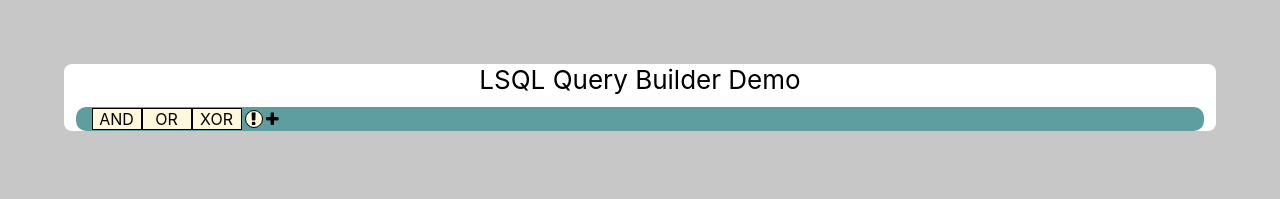
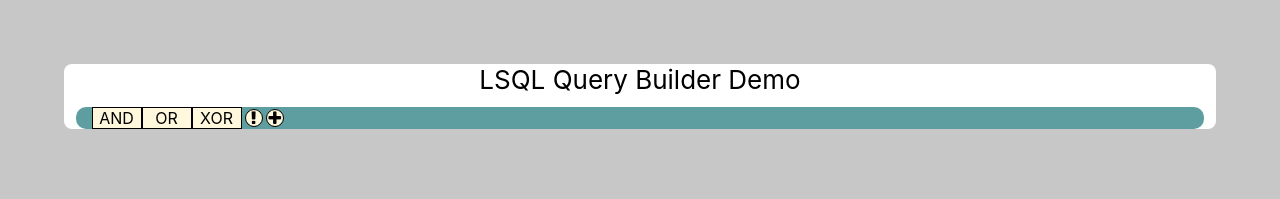
Before and after one commit to LLKennedy/lsql, a React (Create React App) app in the folder @lsql/ui/: page / in a window 1280 px wide. Shown: the top 199 px of the page. Built offline with nearby package versions, Linux system fonts and the light colour scheme.

Commit message:
Remove unnecessary "not" selectors

```diff
--- a/@lsql/ui/src/query/GroupBuilder.css
+++ b/@lsql/ui/src/query/GroupBuilder.css
@@ -1,3 +1,13 @@
+* {
+    /* Variables for everything in this component */
+    --hover-colour: aqua;
+    --good-hover-colour: green;
+    --bad-hover-colour: red;
+    --selected-button-colour: blue;
+    --unselected-button-colour: cornsilk;
+    --button-border-colour: black;
+}
+
 .lsql-groupbuilder-container {
     display: inline-flex;
     flex-direction: column
@@ -7,11 +17,9 @@
 .lsql-toggleable, .lsql-clickable {
     cursor: pointer;
     user-select: none;
-}
-.lsql-toggleable:not(.lsql-toggled), .lsql-clickable:not(.lsql-clicked) {
     background-color: var(--unselected-button-colour);
 }
-.lsql-toggleable:hover, .lsql-clickable:hover, .lsql-toggled:hover {
+.lsql-toggleable:hover, .lsql-clickable:hover, .lsql-toggleable.lsql-toggled:hover {
     background-color: var(--hover-colour);
 }
 .lsql-toggleable.lsql-toggled, .lsql-clickable.lsql-clicked {
@@ -33,7 +41,7 @@
     justify-content: center;
     border: 0.1em solid var(--button-border-colour);
     border-radius: 100%;
-    margin: 0.2em;
+    margin-left: 0.2em;
 }
 
 .lsql-groupoperator-container {
--- a/@lsql/ui/src/query/GroupBuilder.tsx
+++ b/@lsql/ui/src/query/GroupBuilder.tsx
@@ -23,9 +23,9 @@ export class GroupBuilder<T extends Model> extends React.Component<GroupProps<T>
                     onMouseDown={e => this.toggleNegateOperator()}
                 />
                 <div
-                    className={`${ClassDefs.groupBuilderAddButton} fa fa-plus` /*TODO: add*/}
+                    className={`${ClassDefs.circle} ${ClassDefs.clickable} fa fa-plus` /*TODO: add*/}
                 />
-                {this.props.isRootGroup ? null : <div className={`${ClassDefs.groupBuilderAddButton} fa fa-times`}></div>} {/*TODO: delete*/}
+                {this.props.isRootGroup ? null : <div className={`${ClassDefs.circle} ${ClassDefs.clickable} fa fa-times`}></div>} {/*TODO: delete*/}
             </div>
             {this.props.data.elements?.map((element, i) => {
                 switch (element.whereType) {
--- a/@lsql/ui/src/query/QueryBuilder.css
+++ b/@lsql/ui/src/query/QueryBuilder.css
@@ -1,13 +1,3 @@
-* {
-    /* Variables for everything in this library */
-    --hover-colour: aqua;
-    --good-hover-colour: green;
-    --bad-hover-colour: red;
-    --selected-button-colour: blue;
-    --unselected-button-colour: cornsilk;
-    --button-border-colour: black;
-}
-
 .lsql-querybuilder-container {
     color: black;
     background-color: cadetblue;
```
